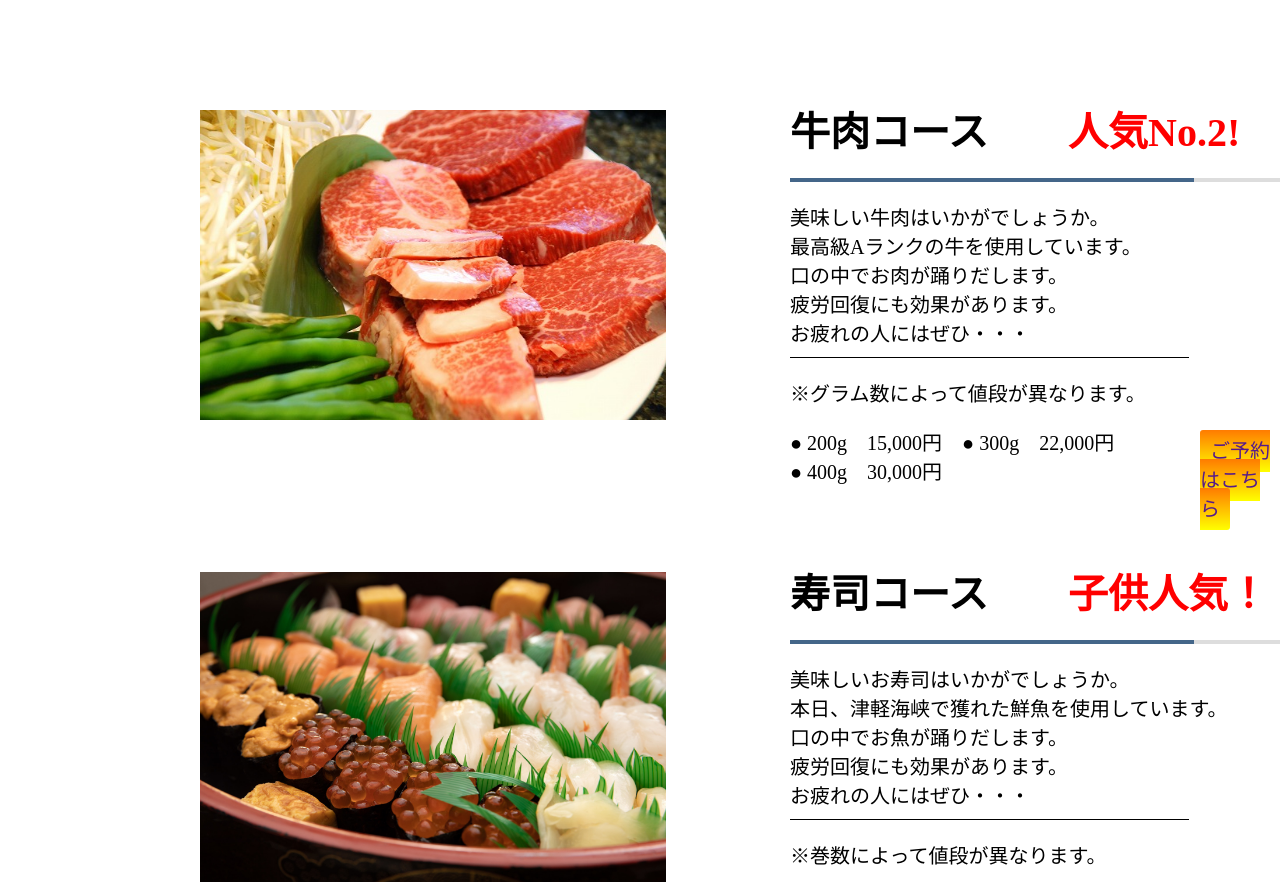
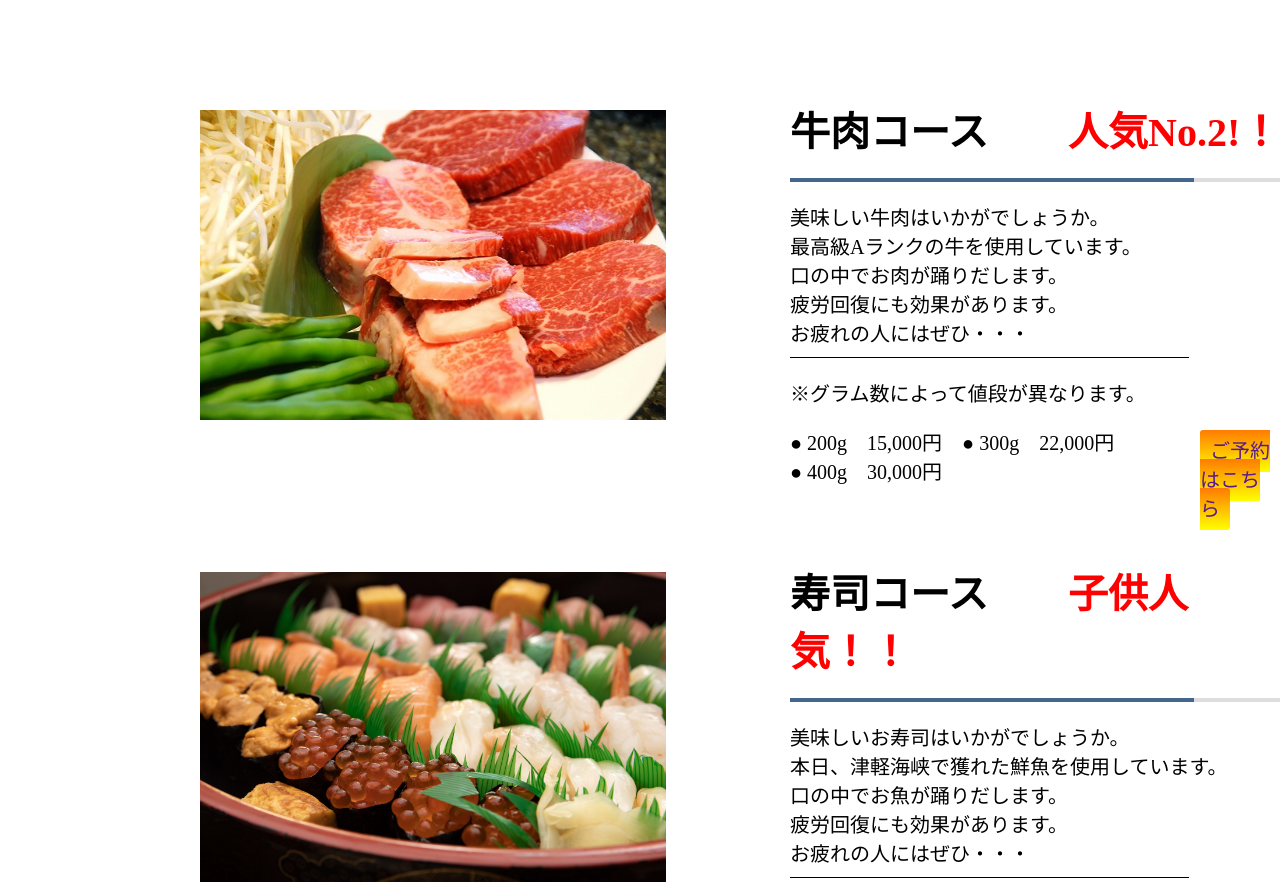
Before and after one commit to akihito-yamaya/festival, a plain HTML site: page index.html in a window 1280 px wide. Shown: the part 1925-2811 px from the top of the page. Drawn offline with Linux system fonts and the light colour scheme.

Commit message:
beef-text、sushi-text　文章修正

```diff
--- a/index.html
+++ b/index.html
@@ -100,7 +100,7 @@
 
                                 <div class="beef-text">
 
-                                    <h2>牛肉コース　　<b>人気No.2!</b></h2>
+                                    <h2>牛肉コース　　<b>人気No.2!！</b></h2>
 
                                         <p>美味しい牛肉はいかがでしょうか。<br>
                                            最高級Aランクの牛を使用しています。<br>
@@ -139,7 +139,7 @@
 
                                 <div class="sushi-text">
 
-                                    <h2>寿司コース　　<b>子供人気！</b>　</h2>
+                                    <h2>寿司コース　　<b>子供人気！！</b>　</h2>
 
                                          <p>美味しいお寿司はいかがでしょうか。<br>
                                             本日、津軽海峡で獲れた鮮魚を使用しています。<br>
```
